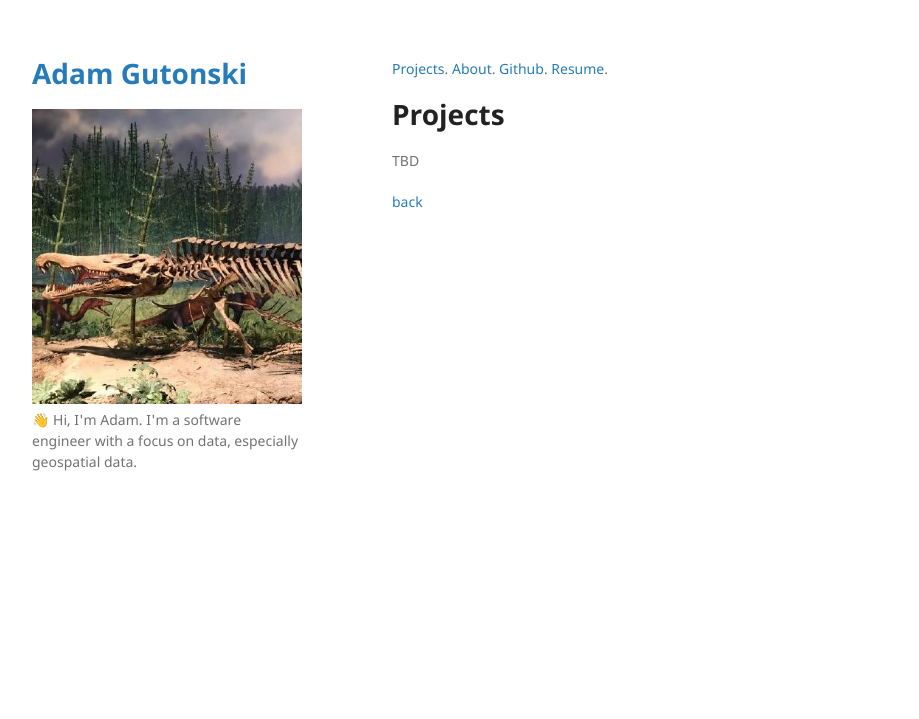
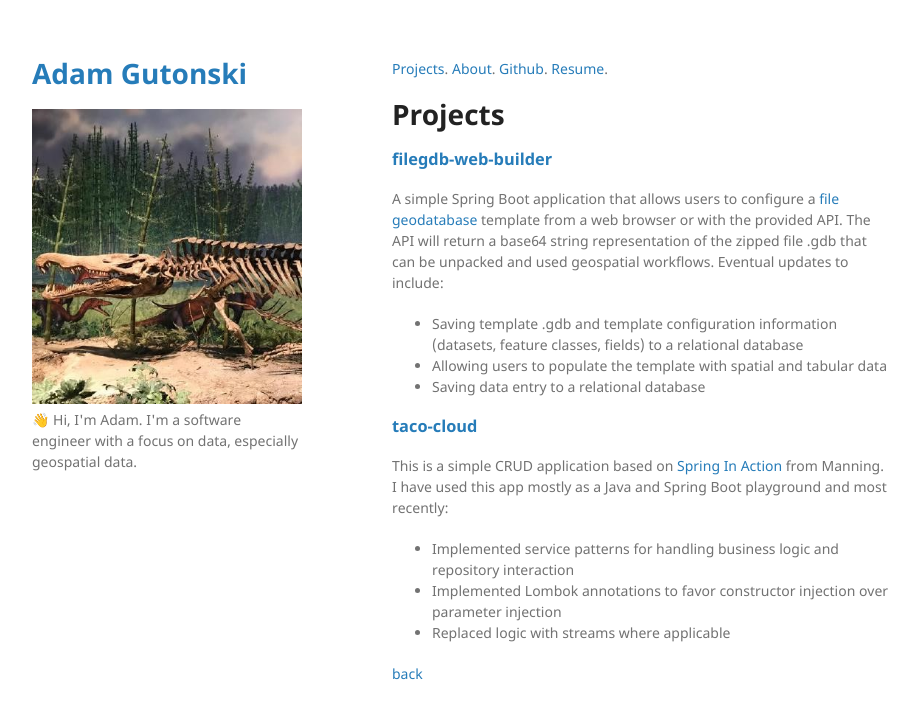
Before and after one commit to adamgutons/portfolio, a Jekyll site: the page built from projects.md, in a window 1280 px wide. Shown: the top 719 px of the page, without its empty margins (178-1097 px from the left). Built offline with Jekyll 4.4.1, drawn with Linux system fonts in a browser that asks for light colours.

Commit message:
update projects

```diff
--- a/projects.md
+++ b/projects.md
@@ -10,6 +10,24 @@ layout: default
 
 # Projects
 
-TBD
+### [filegdb-web-builder](https://github.com/adamgutons/filegdb-web-builder)
+
+A simple Spring Boot application that allows users to configure a [file geodatabase](https://pro.arcgis.com/en/pro-app/latest/help/data/geodatabases/manage-file-gdb/file-geodatabases.htm)
+template from a web browser or with the provided API.  The API will return a base64 string representation of the zipped
+file .gdb that can be unpacked and used geospatial workflows.  Eventual updates to include:
+
++ Saving template .gdb and template configuration information (datasets, feature classes, fields) to a relational database
++ Allowing users to populate the template with spatial and tabular data
++ Saving data entry to a relational database
+
+### [taco-cloud](https://github.com/adamgutons/taco-cloud)
+
+This is a simple CRUD application based on [Spring In Action](https://livebook.manning.com/book/spring-in-action-sixth-edition/spring-in-action/)
+from Manning. I have used this app mostly as a Java and Spring Boot playground and most recently:
+
++ Implemented service patterns for handling business logic and repository interaction
++ Implemented Lombok annotations to favor constructor injection over parameter injection
++ Replaced logic with streams where applicable
+
 
 [back](./)
```
